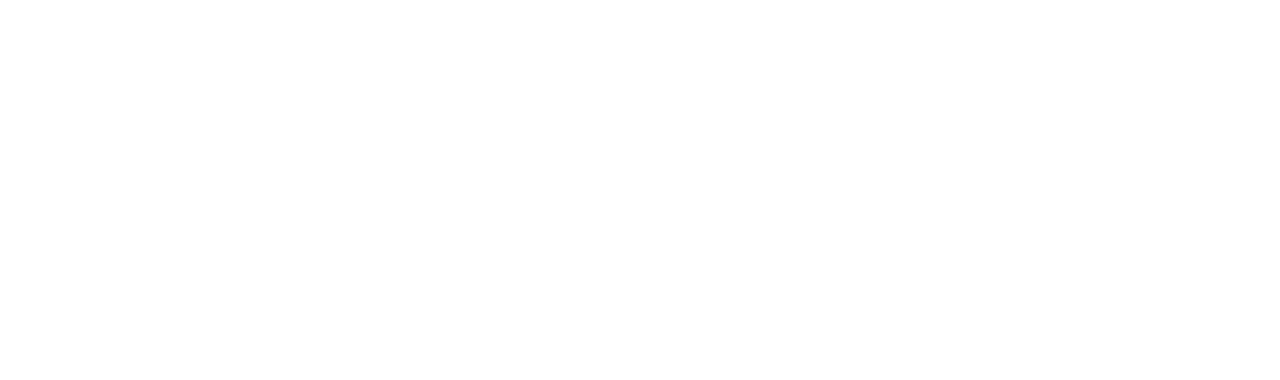
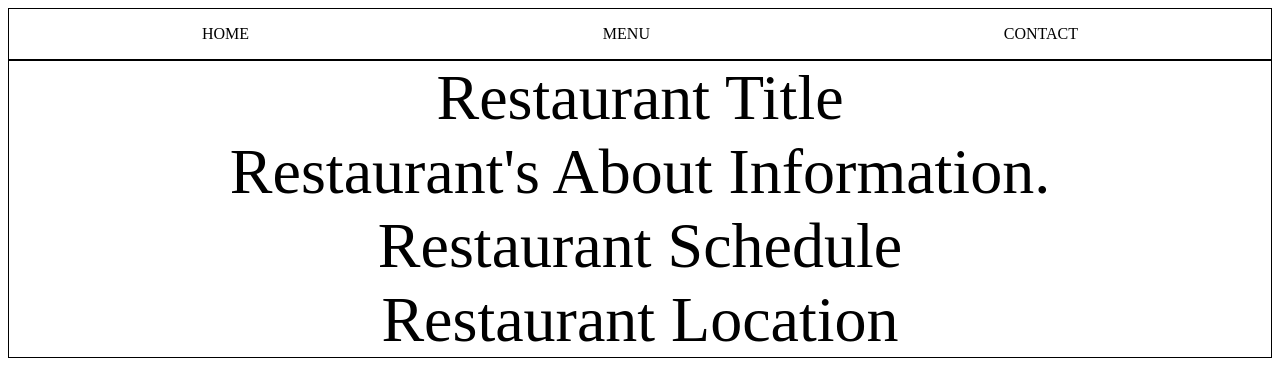
Before and after one commit to srivatsantalkad/restaurant-page, a website built with webpack: page dist/index.html in a window 1280 px wide. Built offline with nearby package versions, Linux system fonts and the light colour scheme.

Commit message:
various edits

```diff
--- a/package.json
+++ b/package.json
@@ -17,6 +17,8 @@
   },
   "homepage": "https://github.com/srivatsantalkad/restaurant-page#readme",
   "devDependencies": {
+    "css-loader": "^6.6.0",
+    "style-loader": "^3.3.1",
     "webpack": "^5.68.0",
     "webpack-cli": "^4.9.2"
   }
--- /dev/null
+++ b/src/contact-module.js
@@ -0,0 +1,17 @@
+export default function createContact() {
+    const div = document.createElement('div');
+    const contactHeader = document.createElement('div');
+    const phoneNumber = document.createElement('div');
+    const email = document.createElement('div');
+
+
+    contactHeader.innerText = "Contact";
+    phoneNumber.innerText = "Restaurant Phone Number.";
+    email.innerText = "Restaurant Email Address";
+
+    div.appendChild(contactHeader);
+    div.appendChild(phoneNumber);
+    div.appendChild(email);
+
+    return div;
+}
--- /dev/null
+++ b/src/home-module.js
@@ -0,0 +1,19 @@
+export default function createHome() {
+    const div = document.createElement('div');
+    const restaurantTitle = document.createElement('div');
+    const restaurantAboutInformation = document.createElement('div');
+    const restaurantSchedule = document.createElement('div');
+    const restaurantLocation = document.createElement('div');
+
+    restaurantTitle.innerText = "Restaurant Title";
+    restaurantAboutInformation.innerText = "Restaurant's About Information.";
+    restaurantSchedule.innerText = "Restaurant Schedule";
+    restaurantLocation.innerText = "Restaurant Location";
+
+    div.appendChild(restaurantTitle);
+    div.appendChild(restaurantAboutInformation);
+    div.appendChild(restaurantSchedule);
+    div.appendChild(restaurantLocation);
+
+    return div;
+}
--- a/src/index.js
+++ b/src/index.js
@@ -1 +1,6 @@
-console.log("Testing.");
+import loadPage from './page-loader.js';
+import createHome from './home-module.js';
+import createMenu from './menu-module.js';
+import createContact from './contact-module.js';
+
+loadPage(createHome(), createMenu(), createContact());
--- /dev/null
+++ b/src/menu-module.js
@@ -0,0 +1,19 @@
+export default function createMenu() {
+    const div = document.createElement('div');
+    const menuHeader = document.createElement('div');
+    const appetizerHeader = document.createElement('div');
+    const entreeHeader = document.createElement('div');
+    const dessertHeader = document.createElement('div');
+
+    menuHeader.innerText = "Restaurant's Menu";
+    appetizerHeader.innerText = "Appetizers";
+    entreeHeader.innerText = "Entrees";
+    dessertHeader.innerText = "Desserts";
+
+    div.appendChild(menuHeader);
+    div.appendChild(appetizerHeader);
+    div.appendChild(entreeHeader);
+    div.appendChild(dessertHeader);
+
+    return div;
+}
--- /dev/null
+++ b/src/page-loader.js
@@ -0,0 +1,51 @@
+import './style.css';
+
+export default function loadPage(...elements) {
+    const homePage = elements[0];
+    const menuPage = elements[1];
+    const contactPage = elements[2];
+    // Add css styles to the pages
+    homePage.classList.add('style-div');
+    menuPage.classList.add('style-div');
+    contactPage.classList.add('style-div');
+
+    const content = document.querySelector('#content');
+
+    // create nav that will always be present regardless of which page the user is on
+    const nav = document.createElement('div');
+
+    const homeButton = document.createElement('div');
+    const menuButton = document.createElement('div');
+    const contactButton = document.createElement('div');
+
+    homeButton.innerText = "HOME";
+    menuButton.innerText = "MENU";
+    contactButton.innerText = "CONTACT";
+
+    nav.appendChild(homeButton);
+    nav.appendChild(menuButton);
+    nav.appendChild(contactButton);
+
+    // add css style to the nav
+    nav.classList.add('style-nav')
+
+    content.appendChild(nav);
+
+    content.appendChild(elements[0]);
+
+    // onclick, the #content div will remove its third node(the third node is either home, menu, or contact, home is the page that is loaded initially),
+    // and then it will append the page identical to the button pressed i.e. menubutton will make #content append the node containing the menu page.
+    homeButton.addEventListener("click", () => {
+        content.removeChild(content.childNodes[2]);
+        content.appendChild(homePage);
+    });
+    menuButton.addEventListener("click", () => {
+        content.removeChild(content.childNodes[2]);
+        content.appendChild(menuPage);
+    });
+    contactButton.addEventListener("click", () => {
+        content.removeChild(content.childNodes[2]);
+        content.appendChild(contactPage);
+    });
+
+};
--- /dev/null
+++ b/src/style.css
@@ -0,0 +1,19 @@
+.style-nav {
+    padding: 1em;
+    display: flex;
+    flex-wrap: wrap;
+    flex-direction: row;
+    justify-content: space-around;
+    align-items: center;
+    border: 1px solid black;
+}
+
+.style-div {
+    font-size: 5vw;
+    display: flex;
+    flex-wrap: wrap;
+    flex-direction: column;
+    justify-content: space-around;
+    align-items: center;
+    border: 1px solid black;
+}
```
Also changed, not shown: dist/index.html, dist/main.js, 1 other file.
